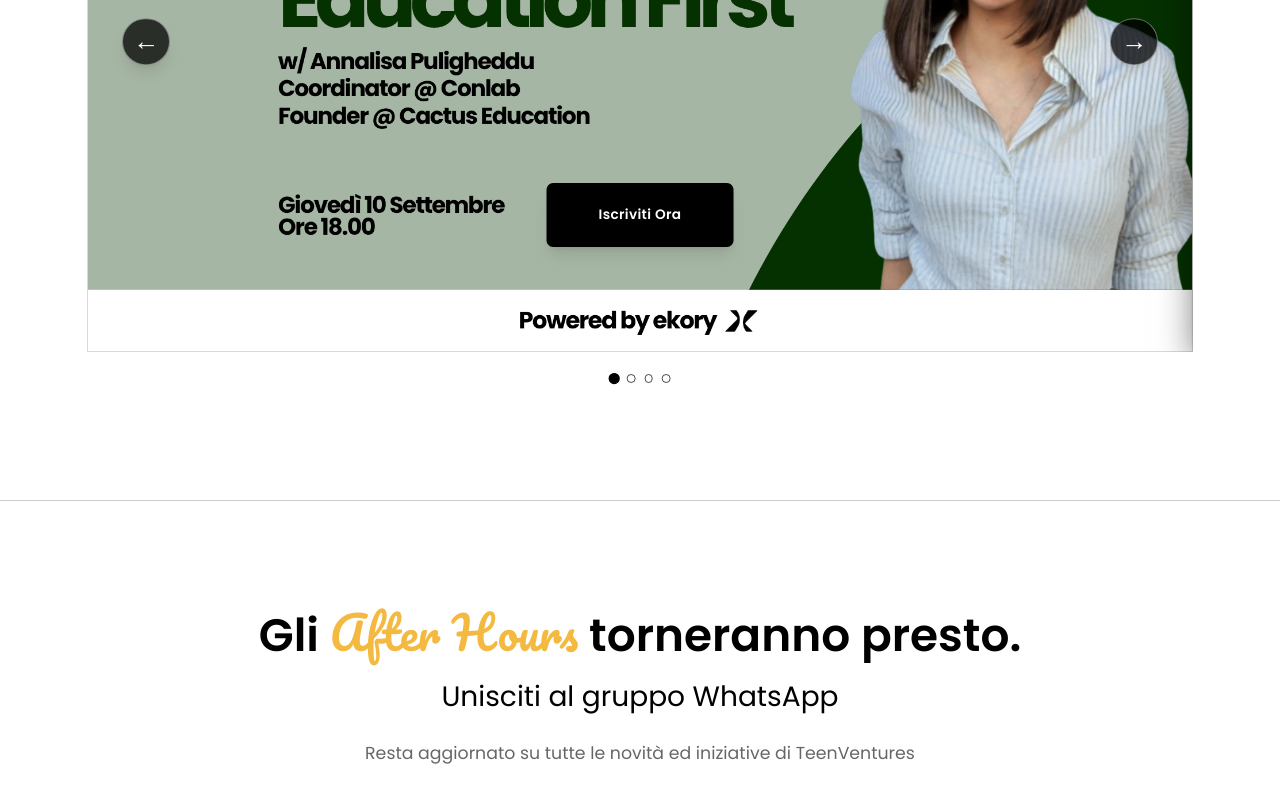
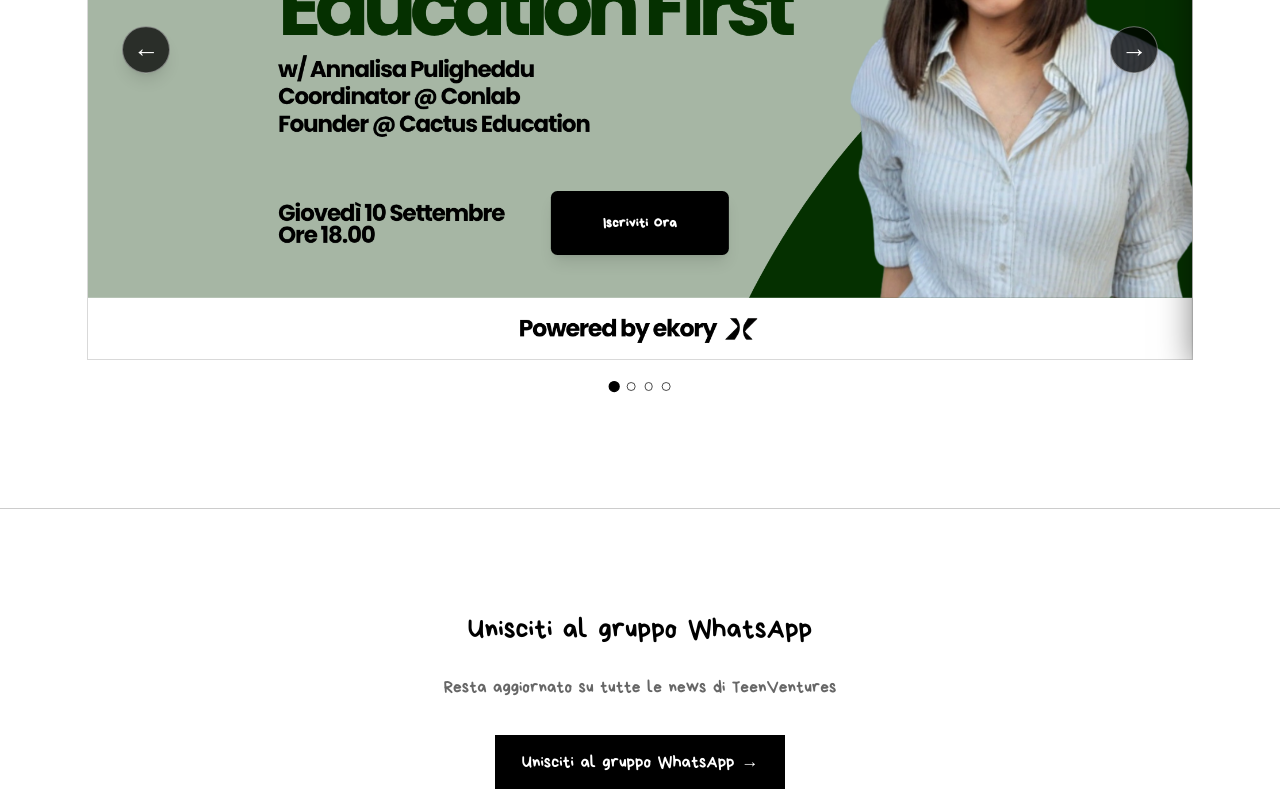
Before and after one commit to matthewolives/TeenVentures, a Next.js app: page /after-hours in a window 1280 px wide. Shown: the part 1022-1822 px from the top of the page. Built offline with nearby package versions, Linux system fonts and the light colour scheme.

Commit message:
Refine After Hours visual hierarchy

```diff
--- a/app/after-hours/page.tsx
+++ b/app/after-hours/page.tsx
@@ -50,7 +50,7 @@ export default async function AfterHoursPage() {
   return (
     <>
       <Navbar />
-      <main className="after-hours-page font-poppins flex-1 bg-white pt-16 text-black">
+      <main className="after-hours-page font-bryndan flex-1 bg-white pt-16 text-black">
         {/* Header */}
         <section className="mx-auto max-w-7xl px-6 py-16 md:py-24">
           <h1 className="mx-auto w-[90%] text-[2.058rem] leading-[1.2] text-black md:text-[2.618rem] lg:text-[3.33rem]">
@@ -125,16 +125,11 @@ export default async function AfterHoursPage() {
         {/* WhatsApp section */}
         <section className="mx-auto max-w-7xl px-6 py-16 md:py-24">
           <div className="text-center">
-            {!hasEvents && (
-              <p className="mb-4 text-[2.058rem] font-semibold leading-[1.2] text-black md:text-[2.618rem]">
-                Gli <span className="font-pacifico font-normal">After Hours</span> torneranno presto.
-              </p>
-            )}
             <p className="mb-6 text-[1.272rem] leading-[1.2] text-black md:text-[1.618rem]">
               Unisciti al gruppo WhatsApp
             </p>
             <p className="mx-auto mb-8 max-w-xl text-base leading-[1.618] text-black/60">
-              Resta aggiornato su tutte le novità ed iniziative di TeenVentures
+              Resta aggiornato su tutte le news di TeenVentures
             </p>
             <a
               href="https://chat.whatsapp.com/Io3E85jCHee4vIMJICLuei?mode=gi_t"
```
